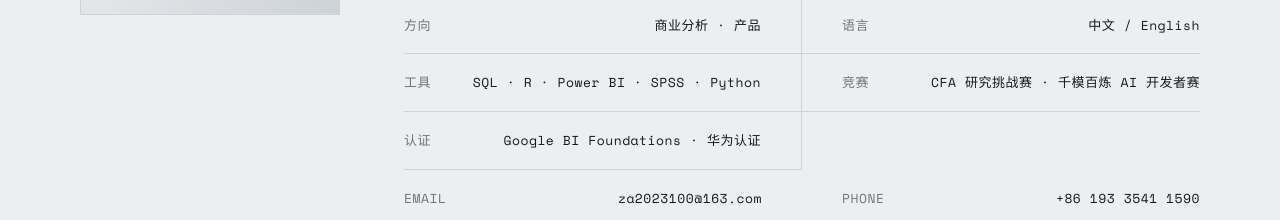
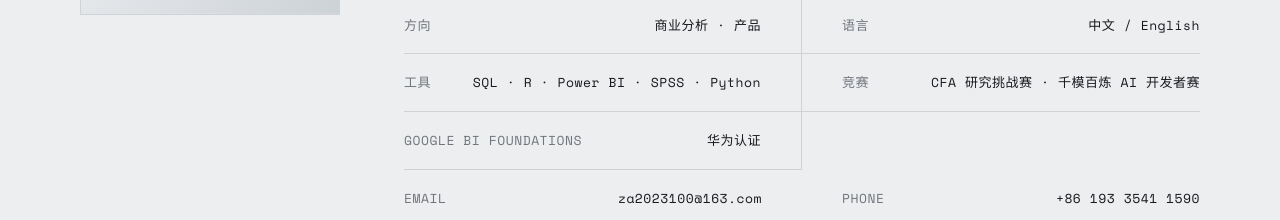
Before and after one commit to aoz926019-alt/aowayspersonal, a React (Vite) app: page / in a window 1280 px wide. Shown: the part 1700-1920 px from the top of the page. Built offline with nearby package versions, Linux system fonts and the light colour scheme.

Commit message:
Fix company name typo, split certifications row

```diff
--- a/src/data/content.js
+++ b/src/data/content.js
@@ -36,7 +36,7 @@ export const about = {
     { k: "语言", v: "中文 / English" },
     { k: "工具", v: "SQL · R · Power BI · SPSS · Python" },
     { k: "竞赛", v: "CFA 研究挑战赛 · 千模百炼 AI 开发者赛" },
-    { k: "认证", v: "Google BI Foundations · 华为认证" },
+    { k: "Google BI Foundations", v: "华为认证" },
   ],
 };
 
@@ -65,7 +65,7 @@ export const experience = [
   },
   {
     period: "2025.06 – 2025.08",
-    company: "道石堂企业管理咨询",
+    company: "道师堂企业管理咨询",
     sub: "四川",
     role: "项目实习生",
     desc: "开展细分市场与竞品分析,将行业数据整合为市场洞察报告支撑咨询提案;识别客户潜在市场与经营风险,协助撰写与打磨营销方案。",
```
